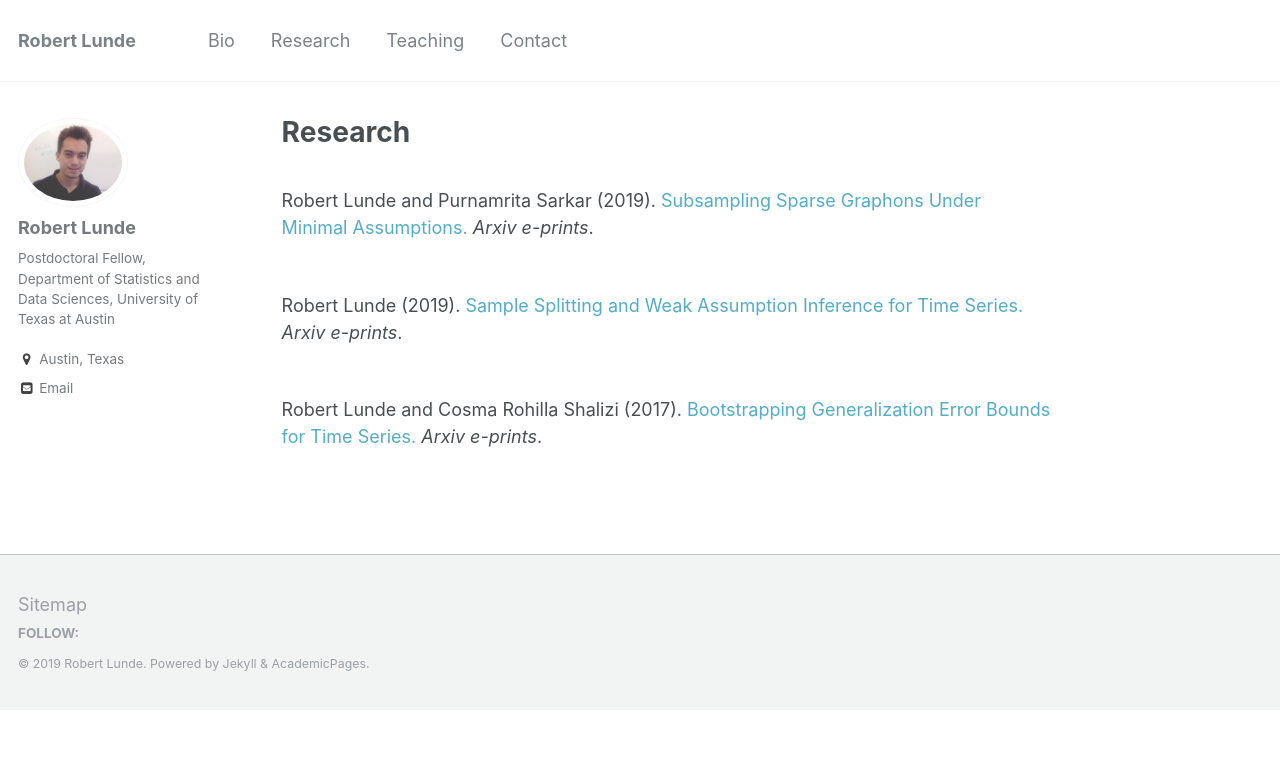
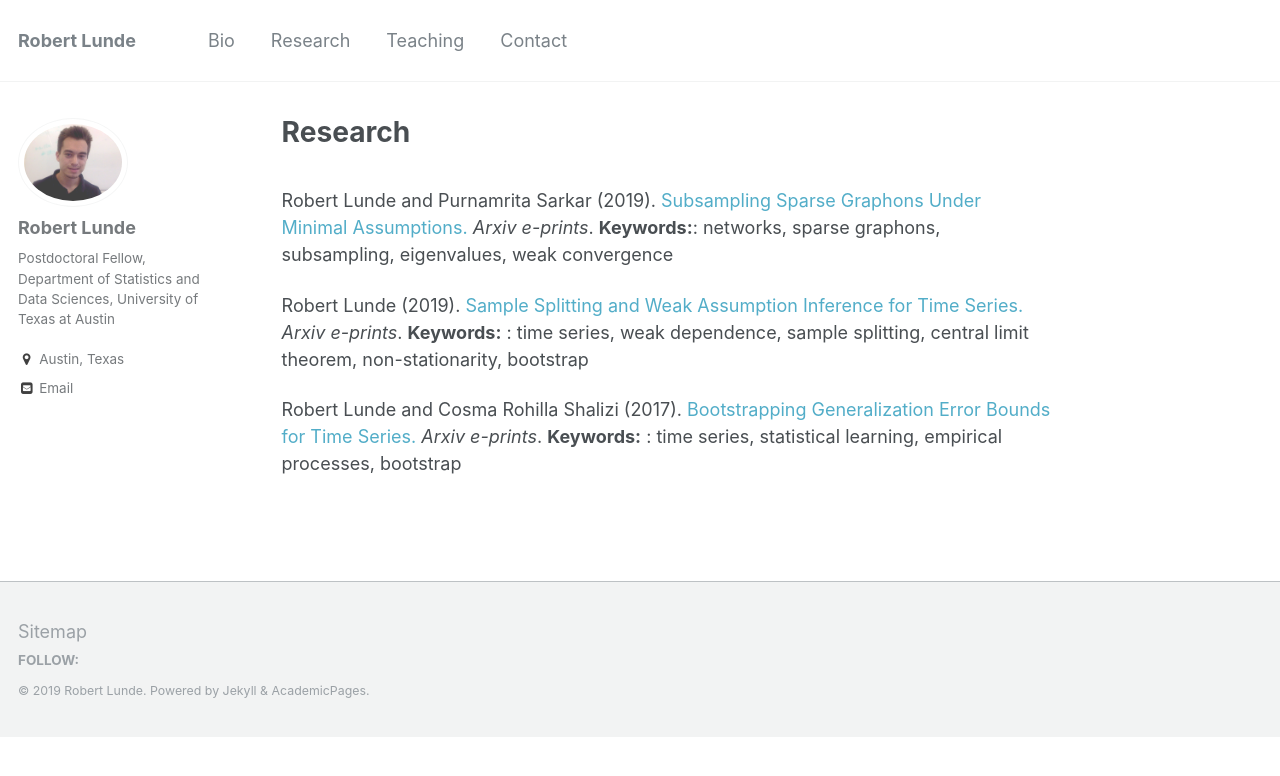
Before and after one commit to rslunde/rslunde.github.io, a Jekyll site: the page built from _pages/research.md, in a window 1280 px wide. Shown: the top 776 px of the page. Built offline with Jekyll 4.4.1, drawn with Linux system fonts in a browser that asks for light colours.

Commit message:
changes to research

```diff
--- a/_pages/research.md
+++ b/_pages/research.md
@@ -5,9 +5,10 @@ author_profile: true
 ---
 <br>
 Robert Lunde and Purnamrita Sarkar (2019). [Subsampling Sparse Graphons Under Minimal Assumptions.](https://arxiv.org/abs/1907.12528)  <i>Arxiv e-prints</i>.
+<b>Keywords:</b>: networks, sparse graphons, subsampling, eigenvalues, weak convergence
 
-<br>
 Robert Lunde (2019). [Sample Splitting and Weak Assumption Inference for Time Series.](https://arxiv.org/abs/1902.07425)  <i>Arxiv e-prints</i>.
+<b>Keywords:</b> : time series, weak dependence, sample splitting, central limit theorem, non-stationarity, bootstrap
 
-<br>
 Robert Lunde and Cosma Rohilla Shalizi (2017). [Bootstrapping Generalization Error Bounds for Time Series.](https://arxiv.org/abs/1711.02834)  <i>Arxiv e-prints</i>.
+<b>Keywords:</b> : time series, statistical learning, empirical processes, bootstrap
```
Also changed, not shown: 2 other files.
